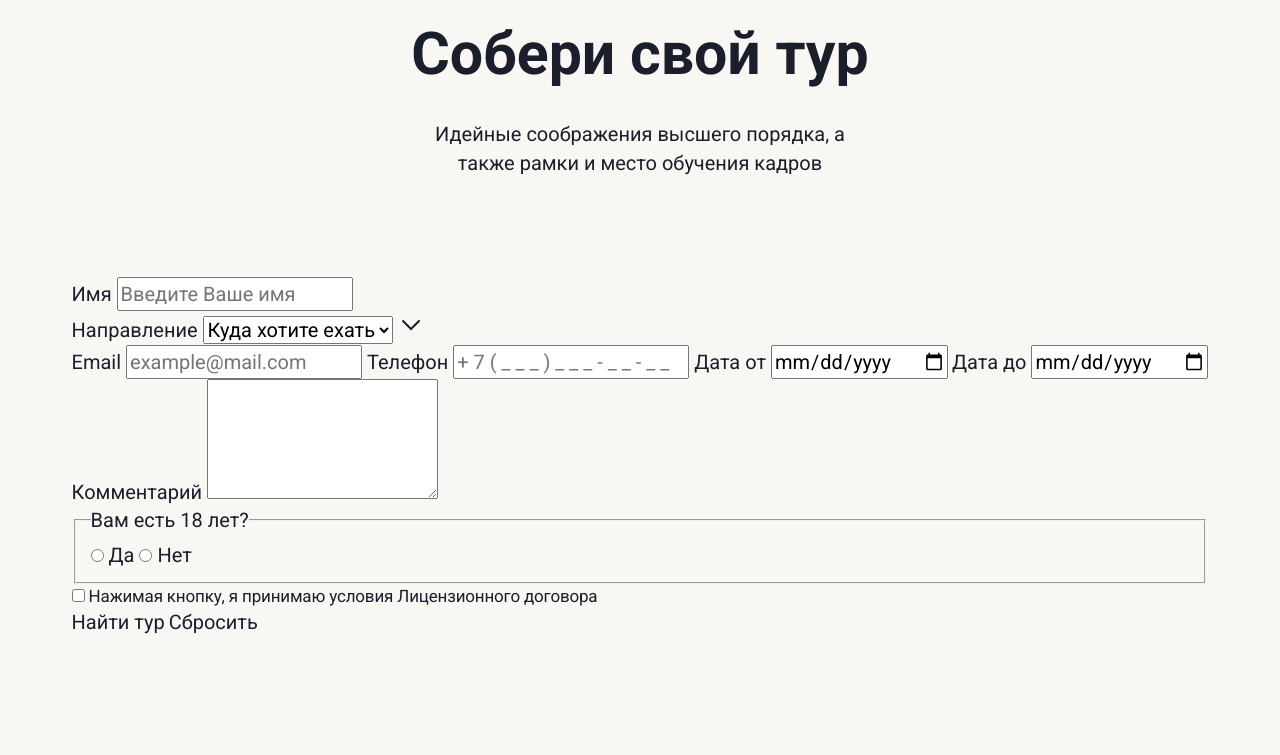
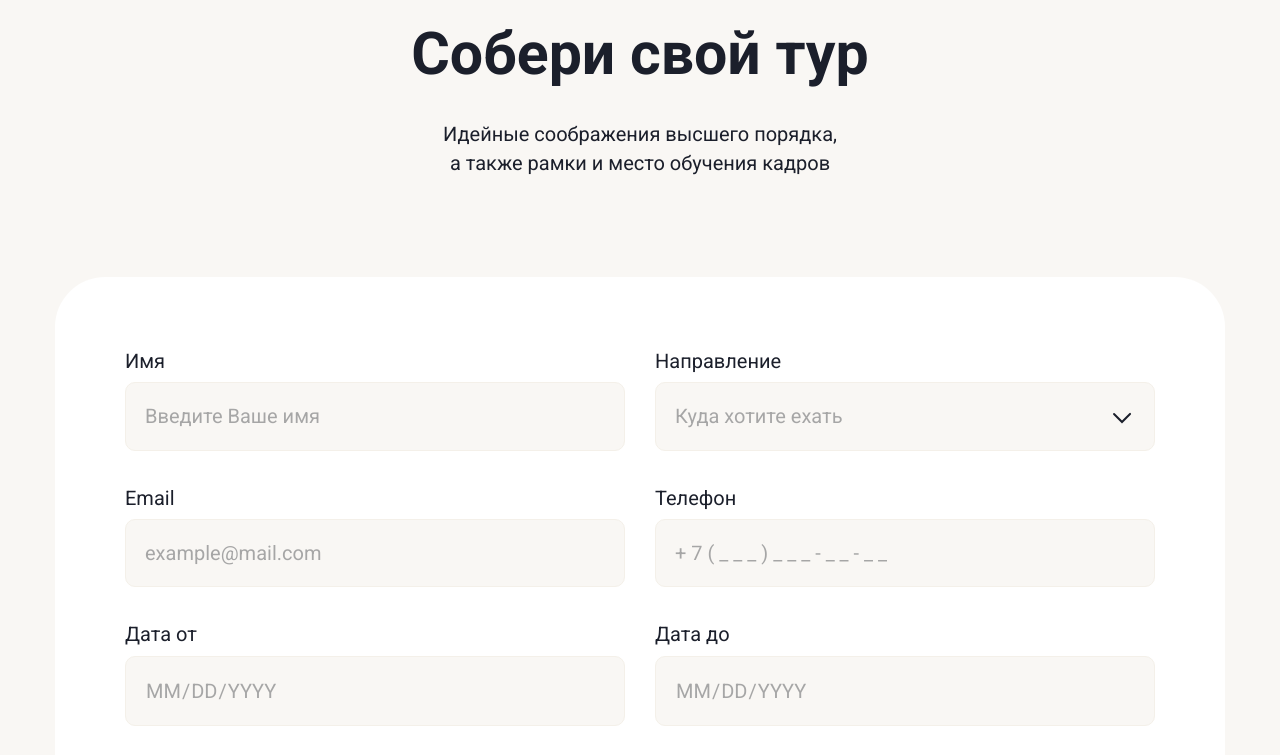
Before and after one commit to wunlei/travel-landing, a website built with webpack: page src/index.html in a window 1280 px wide. Shown: the part 2420-3175 px from the top of the page. Built offline with nearby package versions, Linux system fonts and the light colour scheme; files whose address does not match are found by name.

Commit message:
feat: add create tour section styles

```diff
--- a/src/index.html
+++ b/src/index.html
@@ -290,7 +290,7 @@
       </section>
       <section id="create-tour" class="section section-create-tour">
         <h2 class="text title-h2 section__title">Собери свой тур</h2>
-        <p class="section__subtitle text_normal">
+        <p class="section__subtitle text_normal section-create-tour__subtitle">
           Идейные соображения высшего порядка, а также рамки и место обучения
           кадров
         </p>
@@ -380,6 +380,7 @@
               rows="4"
             ></textarea>
           </label>
+
           <fieldset class="text_normal create-tour-form__set-age">
             <legend class="create-tour-form__set-age-title">
               Вам есть 18 лет?
@@ -405,6 +406,7 @@
               </label>
             </div>
           </fieldset>
+
           <label class="text_small create-tour-form__label-checkbox">
             <input
               class="input create-tour-form__checkbox"
@@ -422,6 +424,7 @@
               >
             </span>
           </label>
+
           <div class="create-tour-form__btns-container">
             <button
               class="create-tour-form__btn create-tour-form__btn-submit text text_normal"
--- a/src/style.scss
+++ b/src/style.scss
@@ -4,3 +4,4 @@
 @use "styles/header";
 @use "styles/hero";
 @use "styles/select-tour";
+@use "styles/create-tour";
--- /dev/null
+++ b/src/styles/_create-tour.scss
@@ -0,0 +1,331 @@
+@use "./variables";
+
+.section-create-tour__subtitle {
+  max-width: 400px;
+}
+
+.create-tour-form {
+  display: flex;
+  width: 100%;
+  flex-direction: column;
+  padding: 70px;
+  border-radius: 50px;
+  background-color: var(--color-white);
+  row-gap: 32px;
+}
+
+.create-tour-form__container {
+  display: grid;
+  column-gap: 30px;
+  grid-template-columns: 1fr 1fr;
+  row-gap: 33px;
+}
+
+.create-tour-form__label {
+  display: flex;
+  flex-direction: column;
+  row-gap: 7px;
+}
+
+.create-tour-form__input {
+  padding: 19px;
+  border: 1px solid var(--color-beige-200);
+  border-radius: 10px;
+  background-color: var(--color-beige-100);
+  transition: background-color 0.3s ease;
+  outline: none;
+
+  &::placeholder {
+    color: var(--color-gray-300);
+  }
+
+  &:focus {
+    background-color: var(--color-beige-200);
+    border-color: var(--color-gray-300);
+  }
+
+  @media (hover: hover) {
+    &:hover {
+      background-color: var(--color-beige-200);
+    }
+  }
+}
+
+// Select
+
+.create-tour-form__select-container {
+  position: relative;
+}
+
+.create-tour-form__select-arrow {
+  position: absolute;
+  top: 57px;
+  right: 20px;
+  pointer-events: none;
+}
+
+.create-tour-form__select {
+  appearance: none;
+  color: var(--color-gray-300);
+
+  &:focus {
+    color: var(--color-black);
+  }
+}
+
+.create-tour-form__select_selected {
+  color: var(--color-black);
+}
+
+// Date
+
+.create-tour-form__input-date {
+  text-transform: uppercase;
+  color: var(--color-gray-300);
+
+  &::-webkit-calendar-picker-indicator {
+    opacity: 0;
+  }
+
+  &:focus {
+    color: var(--color-black);
+  }
+}
+
+.create-tour-form__input-date_has-value {
+  color: var(--color-black);
+}
+
+.create-tour-form__textarea {
+  resize: none;
+}
+
+// Radio
+
+.create-tour-form__set-age {
+  padding: 0;
+  border: none;
+  margin: 0;
+}
+
+.create-tour-form__set-age-title {
+  margin-bottom: 8px;
+}
+
+.create-tour-form__radiobtn-container {
+  display: flex;
+  column-gap: 30px;
+}
+
+.create-tour-form__label-radiobtn {
+  display: flex;
+  align-items: center;
+  column-gap: 10px;
+  position: relative;
+}
+
+.create-tour-form__radiobtn {
+  width: 26px;
+  height: 26px;
+  flex-shrink: 0;
+  border: 2px solid var(--color-black);
+  border-radius: 50%;
+  margin: 0;
+  appearance: none;
+}
+
+.create-tour-form__radiobtn-title::after {
+  position: absolute;
+  top: calc(50% - 3px);
+  left: 10px;
+  display: block;
+  width: 6px;
+  height: 6px;
+  border-radius: 50%;
+  background-color: var(--color-black);
+  content: "";
+  transform: scale(0);
+  transition: 120ms transform ease;
+}
+
+.create-tour-form__radiobtn:checked + .create-tour-form__radiobtn-title::after {
+  transform: scale(2);
+}
+
+// Checkbox
+
+.create-tour-form__label-checkbox {
+  display: flex;
+  align-items: center;
+  color: var(--color-gray-300);
+  column-gap: 20px;
+  position: relative;
+}
+
+.create-tour-form__checkbox {
+  position: relative;
+  width: 25px;
+  height: 25px;
+  flex-shrink: 0;
+  border: 2px solid var(--color-black);
+  border-radius: 5px;
+  margin: 0;
+  appearance: none;
+  background-color: transparent;
+}
+
+.create-tour-form__checkbox-title::after {
+  position: absolute;
+  top: 0px;
+  left: 6px;
+  content: url(./assets/icons/check.svg);
+  opacity: 0;
+  pointer-events: none;
+  width: 13px;
+  height: 10px;
+}
+
+.create-tour-form__checkbox:checked + .create-tour-form__checkbox-title::after {
+  opacity: 1;
+}
+
+.create-tour-form__checkbox-title_accent {
+  color: var(--color-black);
+
+  @media (hover: hover) {
+    &:hover {
+      text-decoration: underline;
+    }
+  }
+
+  &:active {
+    color: var(--color-green-400);
+  }
+}
+
+.create-tour-form__btns-container {
+  display: flex;
+  column-gap: 30px;
+}
+
+.create-tour-form__btn {
+  padding: 15px 71px;
+  border-radius: 10px;
+  cursor: pointer;
+  transition: background-color 0.3s ease;
+}
+
+.create-tour-form__btn-submit {
+  background-color: var(--color-green-400);
+  color: var(--color-white);
+
+  @media (hover: hover) {
+    &:hover {
+      background-color: var(--color-green-300);
+    }
+  }
+
+  &:active {
+    background-color: var(--color-green-200);
+  }
+}
+
+.create-tour-form__btn-reset {
+  background-color: var(--color-green-100);
+  color: var(--color-green-400);
+
+  @media (hover: hover) {
+    &:hover {
+      background-color: var(--color-gray-100);
+    }
+  }
+
+  &:active {
+    background-color: var(--color-gray-200);
+  }
+}
+
+@media screen and (max-width: variables.$tabletWidth) {
+  .create-tour-form {
+    padding: 60px;
+  }
+
+  .create-tour-form__container {
+    column-gap: 20px;
+  }
+
+  .create-tour-form__label-checkbox {
+    column-gap: 11px;
+  }
+}
+
+@media screen and (max-width: variables.$mobileWidth) {
+  .section-create-tour__subtitle {
+    margin-bottom: 40px;
+  }
+
+  .create-tour-form {
+    padding: 20px;
+    padding-bottom: 40px;
+    border-radius: 30px;
+    row-gap: 31px;
+  }
+
+  .create-tour-form__container {
+    grid-template-columns: 1fr;
+    row-gap: 31px;
+  }
+
+  .create-tour-form__input {
+    padding: 10px;
+  }
+
+  .create-tour-form__input-date {
+    padding: 8px;
+  }
+
+  .create-tour-form__select-arrow {
+    top: 40px;
+    right: 10px;
+  }
+
+  .create-tour-form__textarea {
+    min-height: 132px;
+  }
+
+  .create-tour-form__radiobtn {
+    width: 20px;
+    height: 20px;
+  }
+
+  .create-tour-form__radiobtn-title::after {
+    top: calc(50% - 2px);
+    left: 8px;
+    width: 5px;
+    height: 5px;
+  }
+
+  .create-tour-form__label-checkbox {
+    align-items: flex-start;
+  }
+
+  .create-tour-form__checkbox-title::after {
+    top: -3px;
+    left: 6px;
+    pointer-events: none;
+    width: 9px;
+    height: 5px;
+  }
+  .create-tour-form__checkbox {
+    width: 20px;
+    height: 20px;
+  }
+
+  .create-tour-form__btns-container {
+    column-gap: 9px;
+  }
+
+  .create-tour-form__btn {
+    padding: 12px 30px;
+  }
+}
```
